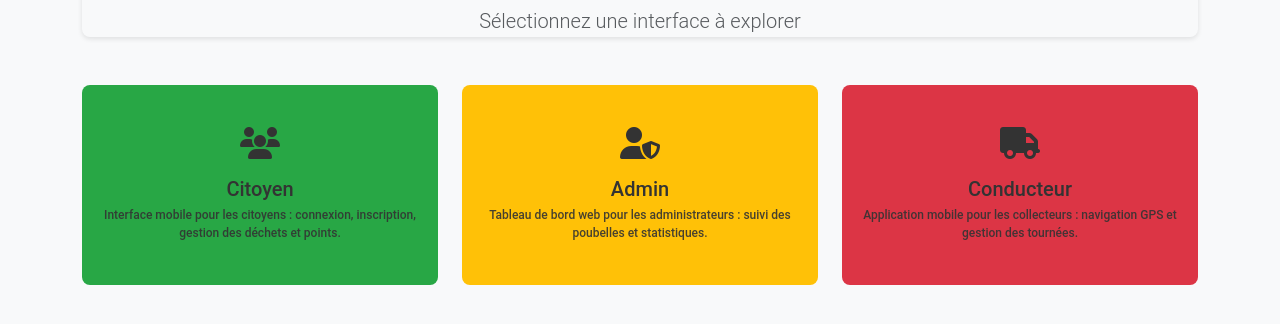
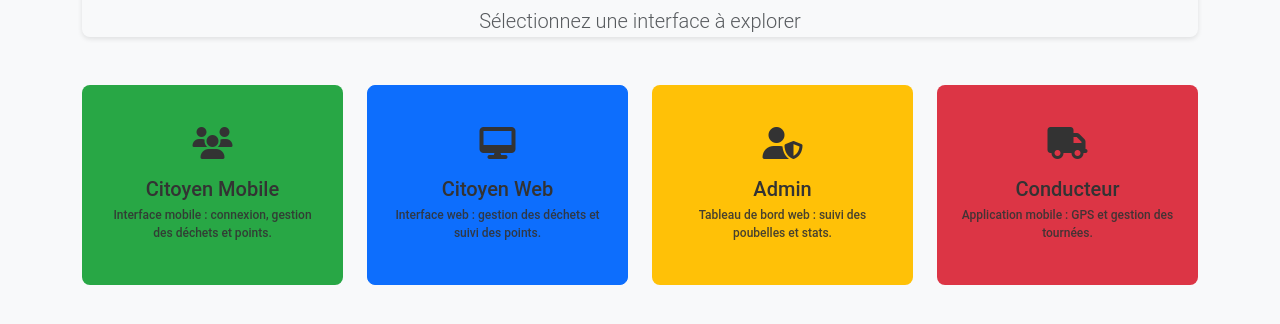
Before and after one commit to vigninou-ged/Eco-Benin, a plain HTML site: page index.html in a window 1280 px wide. Shown: the part 80-404 px from the top of the page. Drawn offline with nearby package versions, Linux system fonts and the light colour scheme.

Commit message:
Update index.html

```diff
--- a/index.html
+++ b/index.html
@@ -3,7 +3,7 @@
 <head>
   <meta charset="UTF-8">
   <meta name="viewport" content="width=device-width, initial-scale=1.0">
-  <meta name="description" content="Choisissez un prototype ÉcoBénin : Citoyen, Admin ou Conducteur.">
+  <meta name="description" content="Choisissez un prototype ÉcoBénin : Citoyen Mobile, Citoyen Web, Admin ou Conducteur.">
   <meta name="keywords" content="ÉcoBénin, recyclage, gestion déchets, prototype">
   <meta name="robots" content="index, follow">
   <title>ÉcoBénin - Choisir un Prototype</title>
@@ -25,30 +25,39 @@
 
     <!-- Boutons de sélection -->
     <div class="row g-4">
-      <!-- Bouton Citoyen -->
-      <div class="col-md-4 col-12">
+      <!-- Bouton Citoyen Mobile -->
+      <div class="col-md-3 col-12">
         <a href="./EGA-Tech/citizen-mobile/citizen-mobile-login.html" class="btn btn-prototype btn-custom status-low w-100">
           <i class="fas fa-users fa-2x mb-2"></i>
-          <h2 class="h5">Citoyen</h2>
-          <p class="small">Interface mobile pour les citoyens : connexion, inscription, gestion des déchets et points.</p>
+          <h2 class="h5">Citoyen Mobile</h2>
+          <p class="small">Interface mobile : connexion, gestion des déchets et points.</p>
+        </a>
+      </div>
+
+      <!-- Bouton Citoyen Web -->
+      <div class="col-md-3 col-12">
+        <a href="./EGA-Tech/citizen-web/citizen-web.html" class="btn btn-prototype btn-custom btn-primary w-100">
+          <i class="fas fa-desktop fa-2x mb-2"></i>
+          <h2 class="h5">Citoyen Web</h2>
+          <p class="small">Interface web : gestion des déchets et suivi des points.</p>
         </a>
       </div>
 
       <!-- Bouton Admin -->
-      <div class="col-md-4 col-12">
+      <div class="col-md-3 col-12">
         <a href="./EGA-Tech/admin-web/admin-web.html" class="btn btn-prototype btn-custom status-half w-100">
           <i class="fas fa-user-shield fa-2x mb-2"></i>
           <h2 class="h5">Admin</h2>
-          <p class="small">Tableau de bord web pour les administrateurs : suivi des poubelles et statistiques.</p>
+          <p class="small">Tableau de bord web : suivi des poubelles et stats.</p>
         </a>
       </div>
 
       <!-- Bouton Conducteur -->
-      <div class="col-md-4 col-12">
+      <div class="col-md-3 col-12">
         <a href="./EGA-Tech/collector-mobile/collector-mobile.html" class="btn btn-prototype btn-custom status-full w-100">
           <i class="fas fa-truck fa-2x mb-2"></i>
           <h2 class="h5">Conducteur</h2>
-          <p class="small">Application mobile pour les collecteurs : navigation GPS et gestion des tournées.</p>
+          <p class="small">Application mobile : GPS et gestion des tournées.</p>
         </a>
       </div>
     </div>
```
